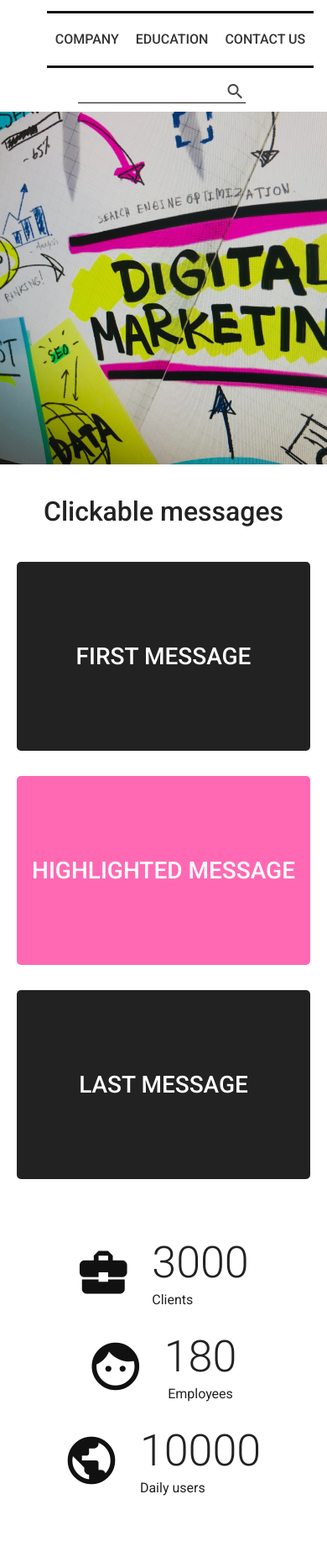
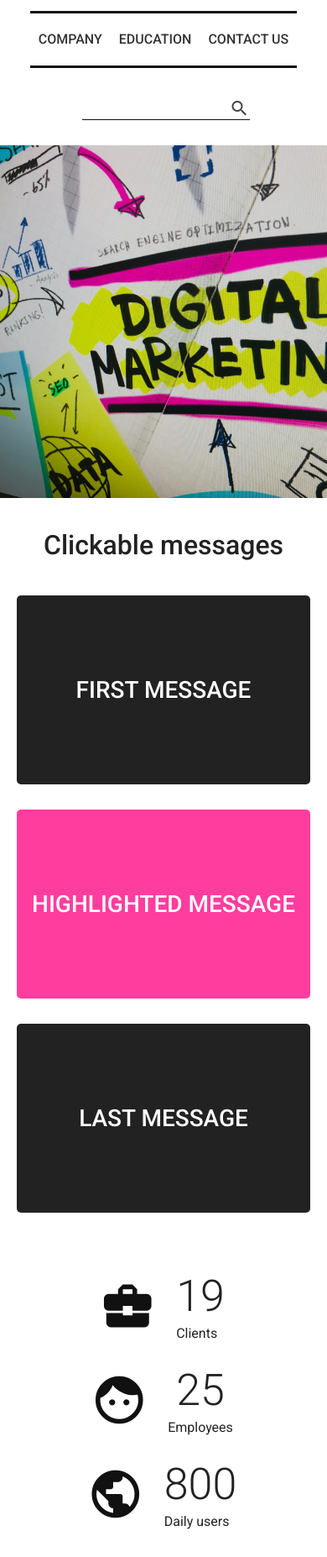
Before and after one commit to enfrte/h1.1-laws-of-ux, a plain HTML site: page public/index.html in a window 390 px wide. Shown: the part 143-1997 px from the top of the page at 84% size. Drawn offline with Linux system fonts and the light colour scheme.

Commit message:
Fixed mobile view

```diff
--- a/public/css/buutti-demo-main.css
+++ b/public/css/buutti-demo-main.css
@@ -340,7 +340,7 @@ nav li {
 }
 
 .highlighted-message {
-  background-color: hotpink;
+  background-color: rgb(255, 61, 158);
 }
 
 
@@ -593,11 +593,11 @@ footer {
     height: 100%;
     padding: 20px 0 10px 0;
   }
-
+/*
   .primary-nav-right {
     padding-top: 10px;
   }
-
+*/
   .secondary-nav {
     justify-content: center;
   }
@@ -606,10 +606,36 @@ footer {
     padding-left: 0;
   }
 
+  .primary-nav-left {
+    display: block;
+    padding-top: 10px;
+  }
+
+  .primary-nav-left img {
+    display: block;
+    margin: auto;
+    padding-left: 0;
+  }
+
+  .primary-nav-left ul {
+    line-height: 2;
+    text-align: center;
+    margin-left: 0;
+  }
+
+  .primary-nav-right {
+    padding-top: 0;
+    margin: 20px 0;
+  }
+
+  .primary-nav-right input {
+    margin-left: 10px;
+  }
+
 }
 
 @media only screen and (max-width: 768px) {
-
+/*
   .primary-nav-left {
     display: block;
     padding-top: 10px;
@@ -632,7 +658,7 @@ footer {
   .primary-nav-right input {
     margin-left: 10px;
   }
-
+  */
   .jumbotron-parallax h1 {
     font-size: 42px;
   }
--- a/public/index.html
+++ b/public/index.html
@@ -99,7 +99,7 @@
       <div class="company-numbers">
         <i class="material-icons">business_center</i>
         <div class="company-numbers-text">
-          <h2 class="company-numbers-statistic">3000</h2>
+          <h2 class="company-numbers-statistic">19</h2>
           <p>Clients</p>
         </div>
       </div>
@@ -107,7 +107,7 @@
       <div class="company-numbers">
         <i class="material-icons">face</i>
         <div class="company-numbers-text company-numbers-text-middle">
-          <h2 class="company-numbers-statistic">180</h2>
+          <h2 class="company-numbers-statistic">25</h2>
           <p>Employees</p>
         </div>
       </div>
@@ -115,7 +115,7 @@
       <div class="company-numbers">
         <i class="material-icons">public</i>
         <div class="company-numbers-text">
-          <h2 class="company-numbers-statistic">10000</h2>
+          <h2 class="company-numbers-statistic">800</h2>
           <p>Daily users</p>
         </div>
       </div>
@@ -192,7 +192,5 @@
   </footer>
 
   <script src="js/count-up-numbers.js"></script>
-  <script src="js/rss-feed-news.js"></script>
-  <script src="js/newsletter-subscribe.js"></script>
 </body>
 </html>
```
